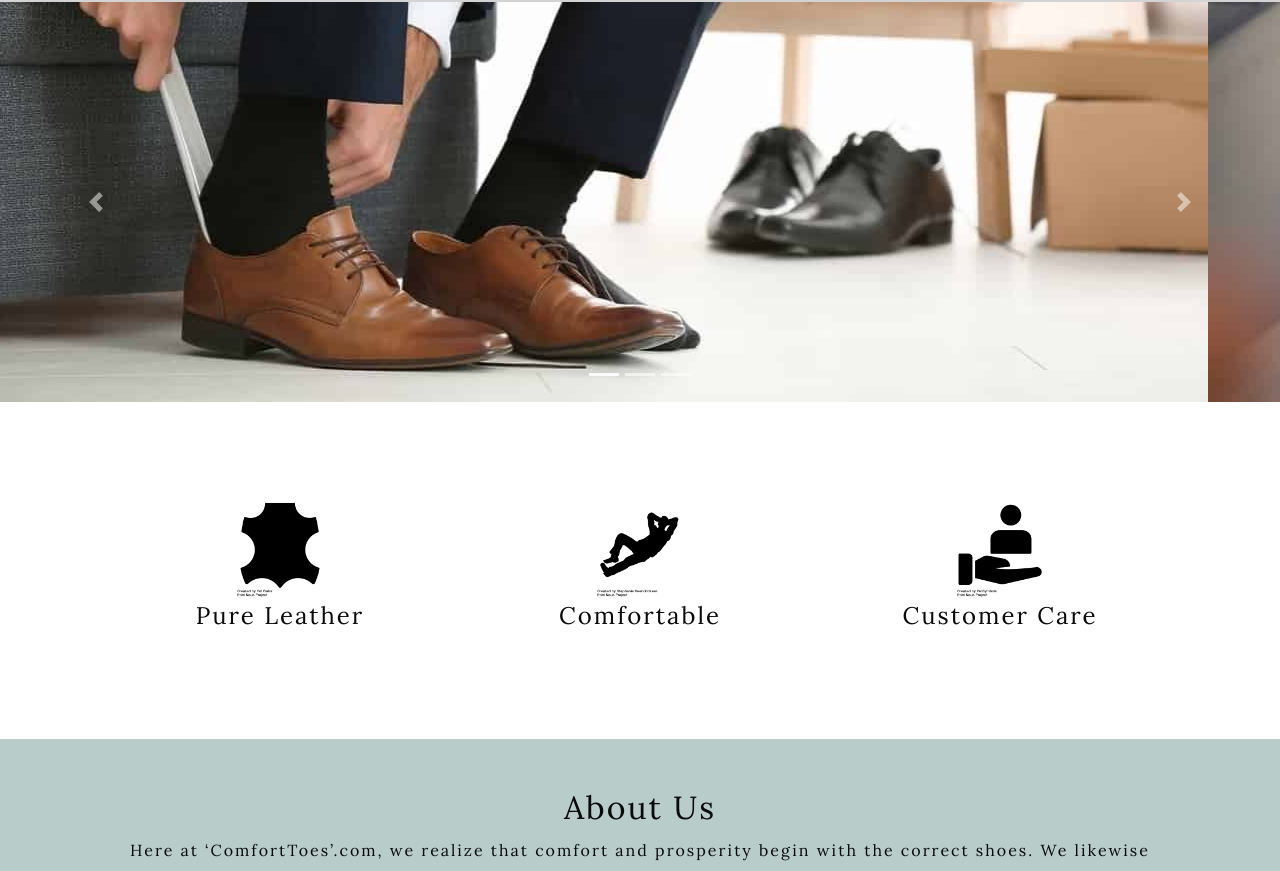
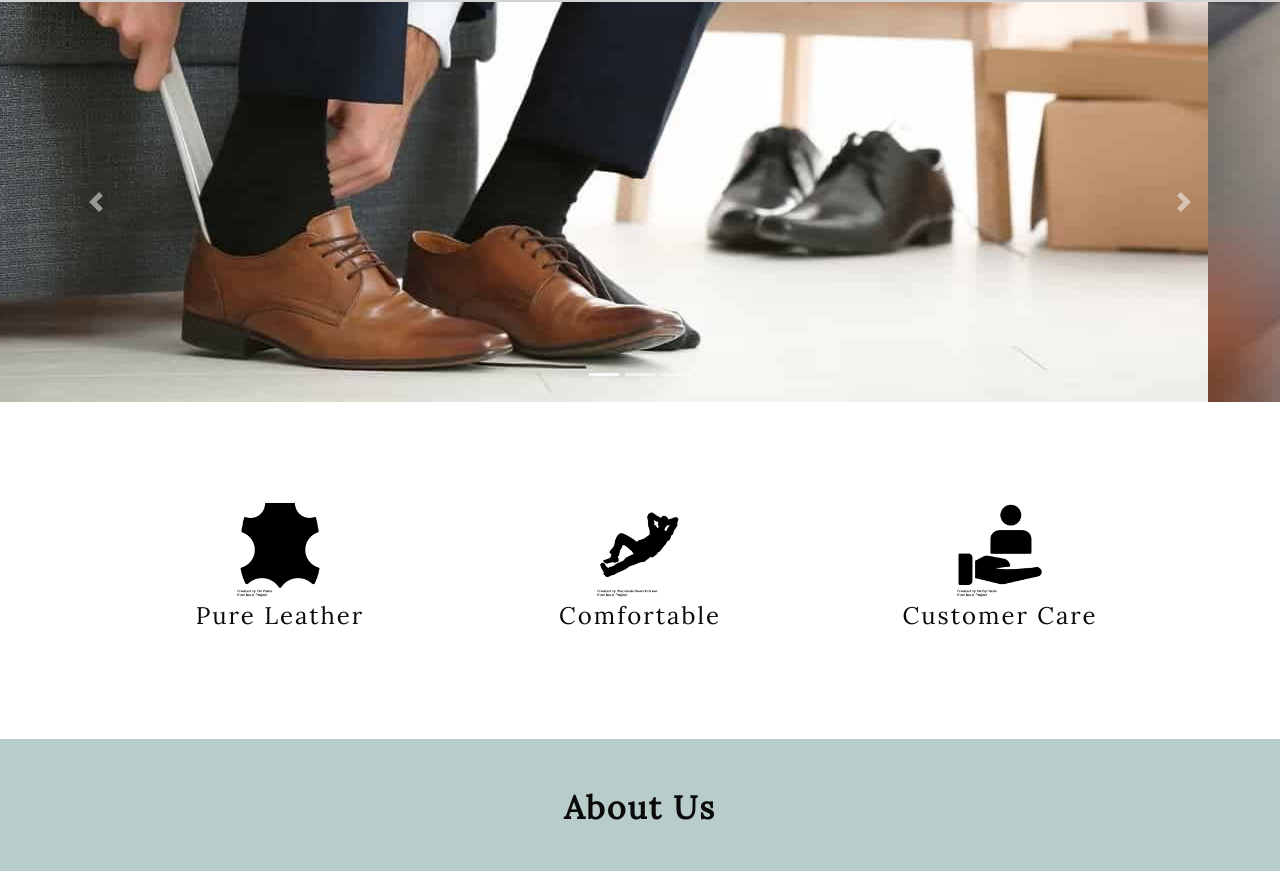
Before and after one commit to hassan-ali-cs7/new-comforttoes, a plain HTML site: page index.html in a window 1280 px wide. Shown: the part 60-931 px from the top of the page. Drawn offline with nearby package versions, Linux system fonts and the light colour scheme.

Commit message:
typography changes

```diff
--- a/css/style.css
+++ b/css/style.css
@@ -77,3 +77,8 @@ p.timing {
     border: 1px solid lightgray;
     padding: 3px;
 }
+
+h2 {
+    margin-bottom: 50px;
+    font-weight: bold;
+}
```
